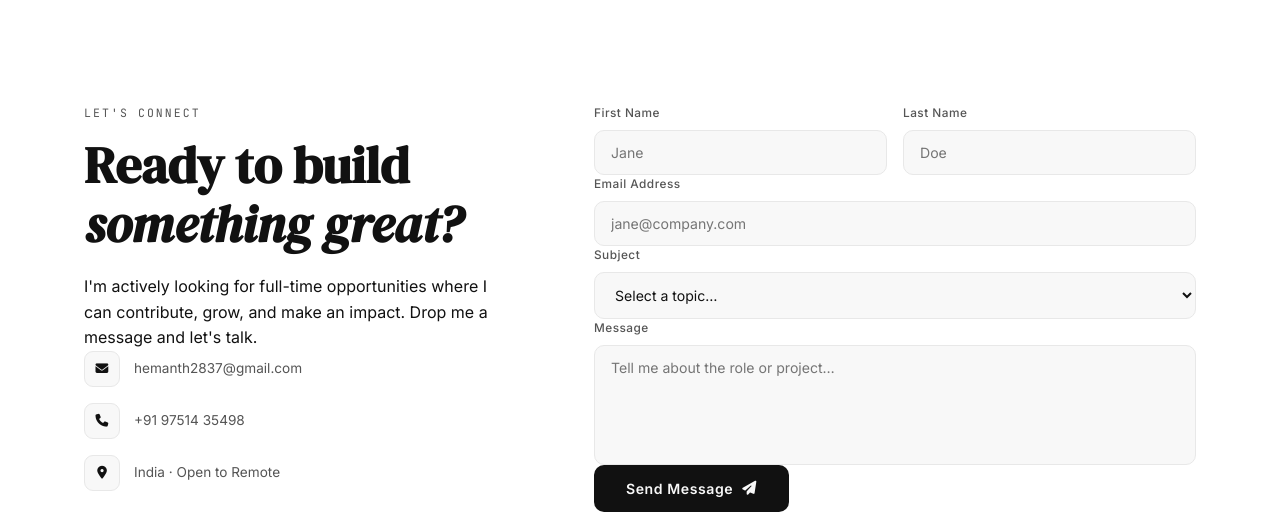
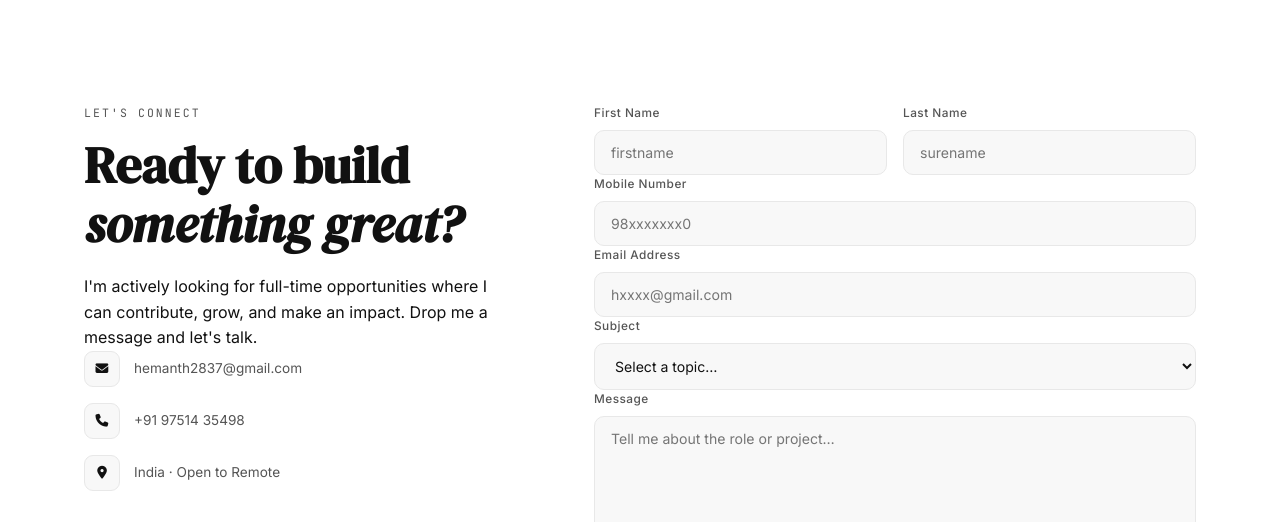
Before and after one commit to Hemanth2837/Hemanth, a plain HTML site: page index.html in a window 1280 px wide. Shown: the part 6240-6762 px from the top of the page. Drawn offline with Linux system fonts and the light colour scheme.

Commit message:
Modify form inputs and add mobile number field
Updated form fields with new placeholders and added mobile number input.

```diff
--- a/index.html
+++ b/index.html
@@ -1493,16 +1493,27 @@ footer {
           <div class="form-row">
             <div class="form-field">
               <label>First Name</label>
-              <input type="text" name="firstName" placeholder="Jane" required/>
+              <input type="text" name="firstName" placeholder="firstname" required/>
             </div>
             <div class="form-field">
               <label>Last Name</label>
-              <input type="text" name="lastName" placeholder="Doe" required/>
+              <input type="text" name="lastName" placeholder="surename" required/>
             </div>
           </div>
+          <div class="form-field">
+            <label>Mobile Number</label>
+            <input
+                 type="tel"
+                 name="phone"
+                 placeholder="98xxxxxxx0"
+                 pattern="[6-9][0-9]{9}"
+                 maxlength="10"
+                 required
+                  />
+           </div>
           <div class="form-field">
             <label>Email Address</label>
-            <input type="email" name="email" placeholder="jane@company.com" required/>
+            <input type="email" name="email" placeholder="hxxxx@gmail.com" required/>
           </div>
           <div class="form-field">
             <label>Subject</label>
@@ -1517,7 +1528,9 @@ footer {
           </div>
           <div class="form-field">
             <label>Message</label>
-            <textarea name="message" placeholder="Tell me about the role or project…" required></textarea>
+            <textarea name="message" placeholder="Tell me about the role or project…"
+            maxlength="300"
+            required></textarea>
           </div>
           <button type="submit" class="btn-send">
             Send Message <i class="fas fa-paper-plane"></i>
```
